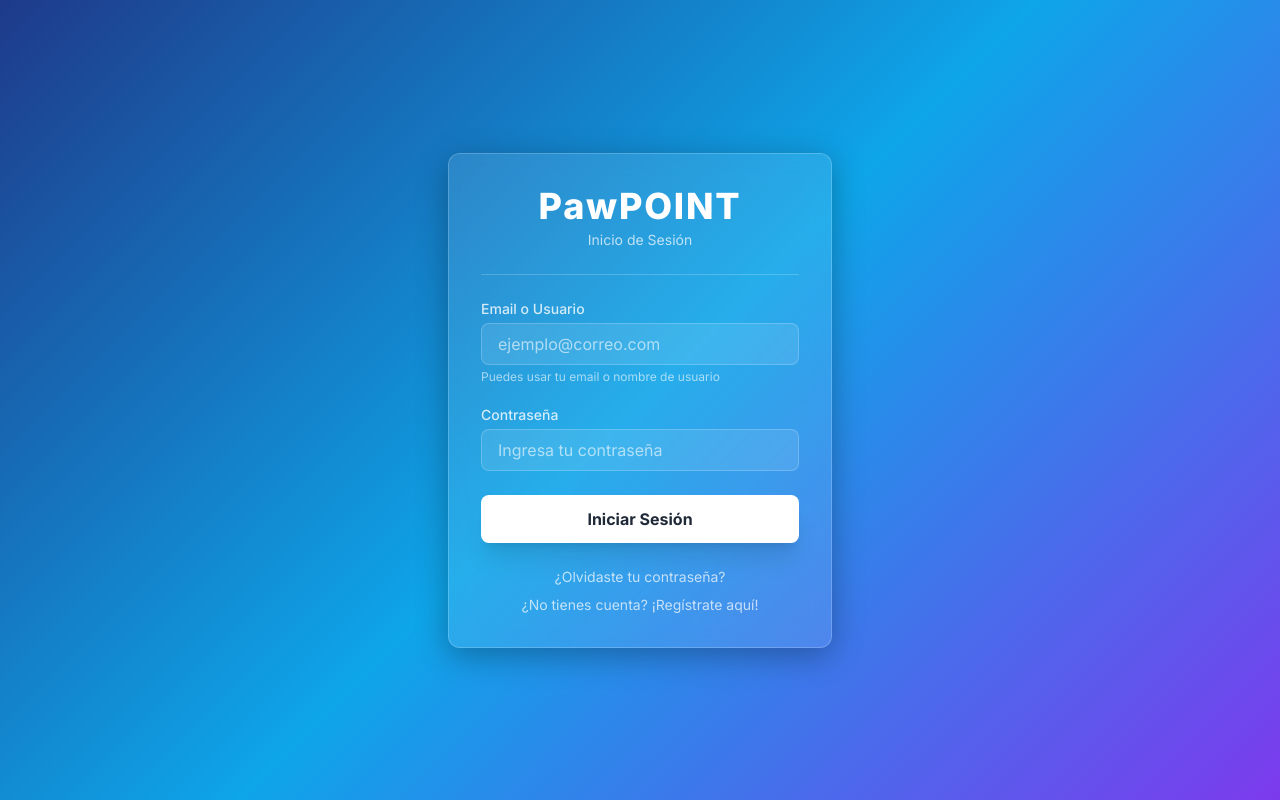
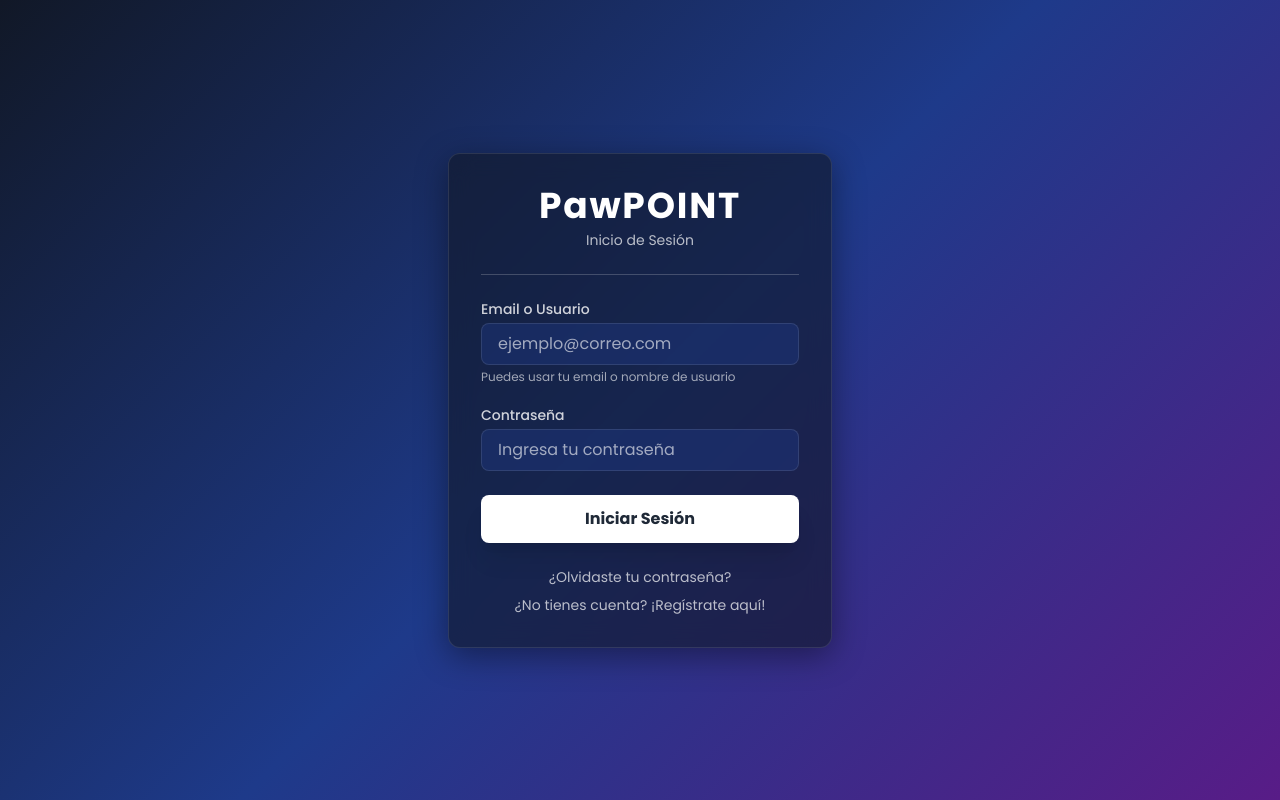
Before and after one commit to Juan-GF-12/PawPOINT_Project, a Django app: page /login/ in a window 1280 px wide. Run offline with Django 5.2, Linux system fonts and the light colour scheme; some libraries are stand-ins or nearby versions.

Commit message:
feat: Apply Noche Estrellada palette to login and register pages

```diff
--- a/pawpoint_project/core/templates/core/login.html
+++ b/pawpoint_project/core/templates/core/login.html
@@ -6,13 +6,13 @@
     <title>Inicio Sesión - PawPOINT</title>
     <!-- Carga de Tailwind CSS -->
     <script src="https://cdn.tailwindcss.com"></script>
-    <link href="https://fonts.googleapis.com/css2?family=Inter:wght@100..900&display=swap" rel="stylesheet">
+    <link href="https://fonts.googleapis.com/css2?family=Poppins:wght@300;400;500;600;700&display=swap" rel="stylesheet">
 
-    <!-- Estilos base para el Glassmorphism (Igual que en Registro para consistencia) -->
+    <!-- Estilos base para el Glassmorphism - Paleta Noche Estrellada -->
     <style>
         body {
-            font-family: 'Inter', sans-serif;
-            background: linear-gradient(135deg, #1e3a8a 0%, #0ea5e9 50%, #7c3aed 100%);
+            font-family: 'Poppins', sans-serif;
+            background: linear-gradient(135deg, #111827 0%, #1e3a8a 50%, #581c87 100%);
             background-attachment: fixed;
             min-height: 100vh;
             display: flex;
@@ -20,23 +20,23 @@
             justify-content: center;
         }
         .glass-effect {
-            background: rgba(255, 255, 255, 0.1);
+            background: rgba(17, 24, 39, 0.6);
             backdrop-filter: blur(12px);
             -webkit-backdrop-filter: blur(12px);
-            border: 1px solid rgba(255, 255, 255, 0.2);
-            box-shadow: 0 8px 32px 0 rgba(0, 0, 0, 0.3);
+            border: 1px solid rgba(255, 255, 255, 0.1);
+            box-shadow: 0 8px 32px 0 rgba(0, 0, 0, 0.4);
         }
         /* Clase para inputs con efecto cristal */
         .glass-input {
-            background: rgba(255, 255, 255, 0.1);
-            border: 1px solid rgba(255, 255, 255, 0.2);
+            background: rgba(30, 58, 138, 0.4);
+            border: 1px solid rgba(255, 255, 255, 0.1);
             color: white;
         }
         .glass-input:focus {
-            background: rgba(255, 255, 255, 0.2);
+            background: rgba(30, 58, 138, 0.6);
             outline: none;
-            border-color: rgba(255, 255, 255, 0.5);
-            ring: 2px solid rgba(255, 255, 255, 0.3);
+            border-color: rgba(96, 165, 250, 0.5);
+            box-shadow: 0 0 0 3px rgba(96, 165, 250, 0.2);
         }
         .glass-input::placeholder {
             color: rgba(255, 255, 255, 0.6);
```
Also changed, not shown: pawpoint_project/core/templates/core/register.html (+17 -7 lines).
